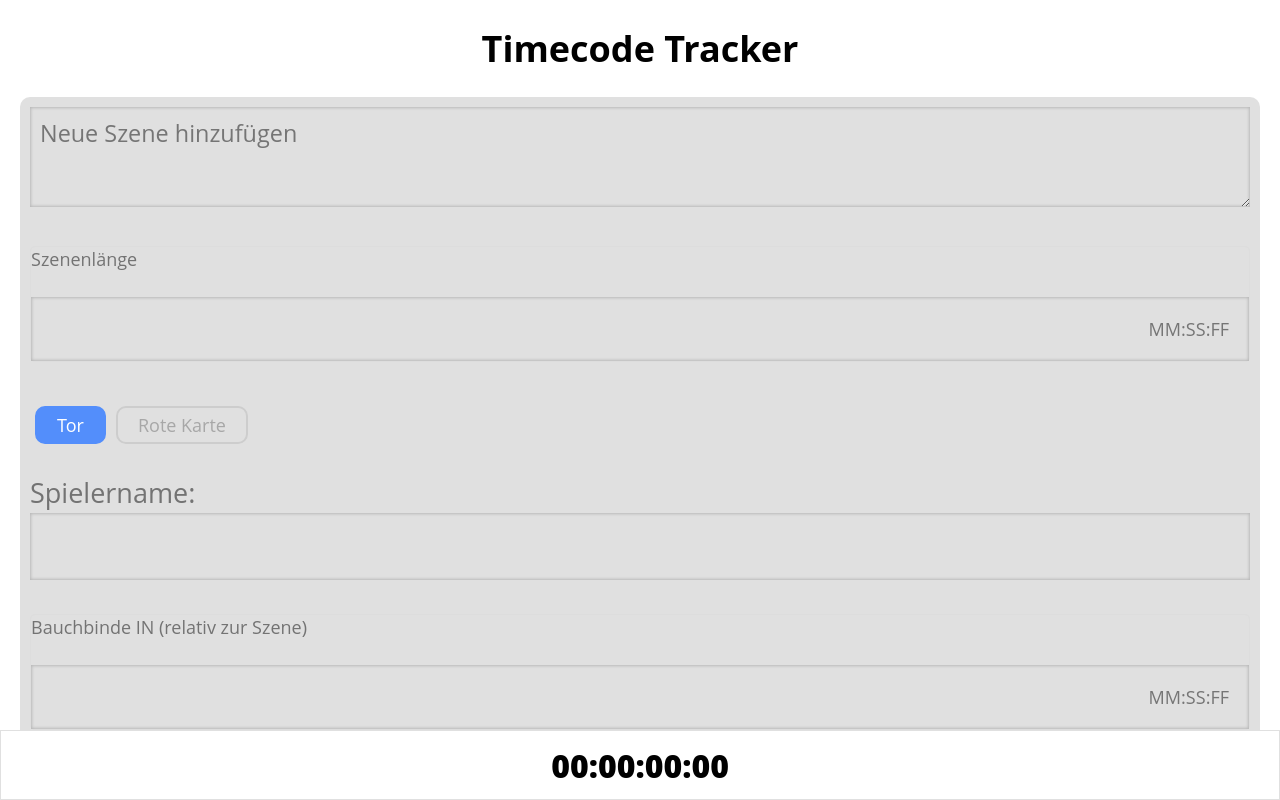
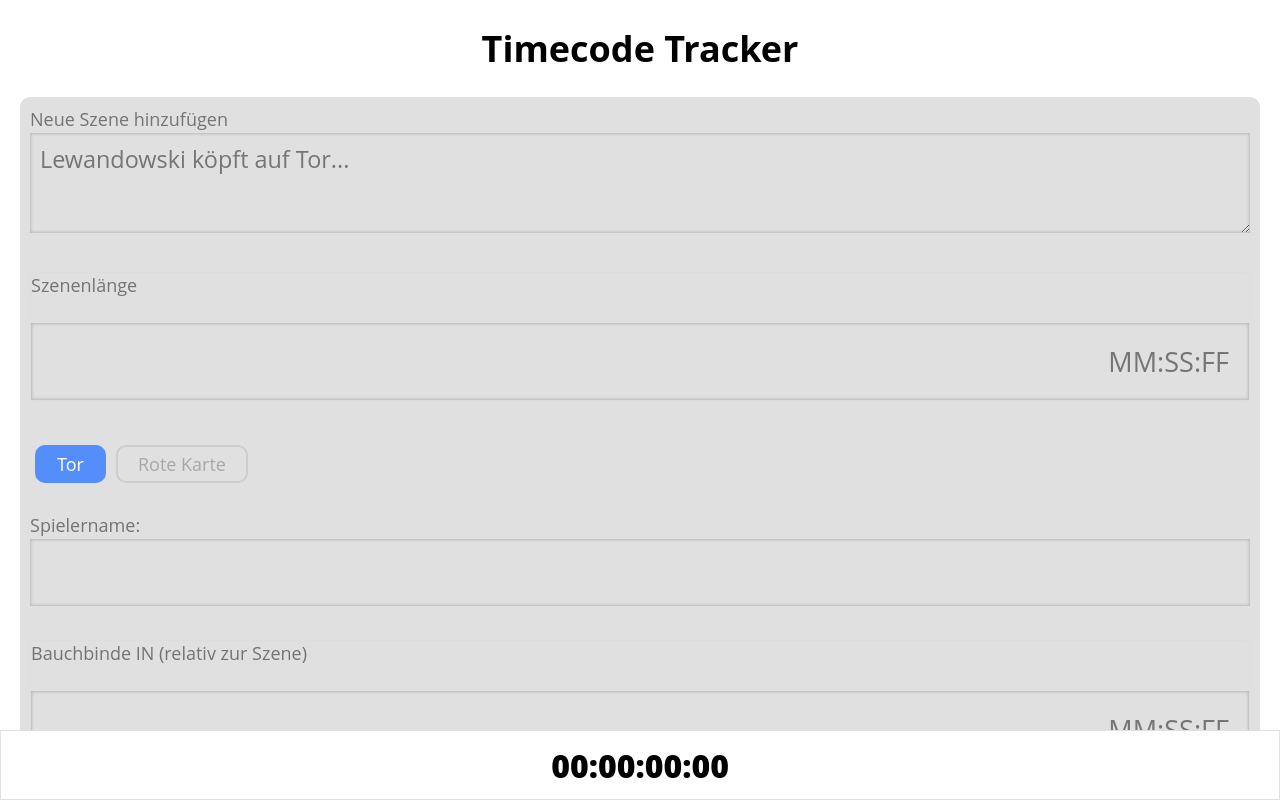
Before and after one commit to mpagels/Bundesliga-Timecode-Tracker, a React (Create React App) app: page / in a window 1280 px wide. Both pictures are taken after a click on the button "Tor". Shown: the top 800 px of the page. Built offline with nearby package versions, Linux system fonts and the light colour scheme.

Commit message:
Fix QA findings

```diff
--- a/src/components/SequenceInput/SequenceInput.js
+++ b/src/components/SequenceInput/SequenceInput.js
@@ -49,14 +49,16 @@ export default function SequenceInput({ onSaveClick }) {
       isEmpty={isDirty && (isEmptyScene || (isEmptyEvent && activeTagIndex))}
     >
       <form onSubmit={handleSubmit}>
+        <StyledLabel htmlFor="description">Neue Szene hinzufügen</StyledLabel>
         <SceneDescription
           onChange={(event) =>
             (event.target.value.trim().length !== 0 ||
               description.length === 1) &&
             handleDescriptionChange(event)
           }
-          placeholder="Neue Szene hinzufügen"
+          placeholder="Lewandowski köpft auf Tor..."
           name="description"
+          id="description"
           value={description}
         />
         {isDirty && isEmptyScene && !description ? (
@@ -88,7 +90,7 @@ export default function SequenceInput({ onSaveClick }) {
         </TagContainer>
         {activeTagIndex === null || (
           <>
-            <PlayerName htmlFor="playerName">Spielername:</PlayerName>
+            <StyledLabel htmlFor="playerName">Spielername:</StyledLabel>
             <NameInput
               type="text"
               id="playerName"
@@ -126,7 +128,7 @@ export default function SequenceInput({ onSaveClick }) {
                 style={{ margin: '10px 0' }}
                 disabled={disabled}
                 handleBackSpace={handleBackSpace}
-                title="Bauchbinde Länge in ssff (s=sec / f=frame)"
+                title="Bauchbinde Länge"
                 placeholder="SS:FF"
                 inputValue={formatter(timeCodeLowerThirdLength)}
                 onChange={(event) =>
@@ -334,12 +336,11 @@ const TagContainer = styled.div`
   display: flex;
   margin: 10px 10px 30px 0;
 `
-const PlayerName = styled.label`
+const StyledLabel = styled.label`
   display: inline-block;
   margin-bottom: 2px;
   color: #737373;
   font-size: 18px;
-  font-size: 150%;
 `
 const NameInput = styled.input`
   padding: 20px;
--- a/src/components/TimecodeTracker/TimecodeInput.js
+++ b/src/components/TimecodeTracker/TimecodeInput.js
@@ -51,7 +51,6 @@ const InputContainer = styled.div`
 const Label = styled.label`
   color: #737373;
   display: inline-block;
-  font-size: 150%;
   font-size: 18px;
   margin-bottom: 2px;
 `
@@ -67,7 +66,6 @@ const Input = styled.input`
   border: 0;
   box-shadow: inset 0 0 3px 1px #b8b8b8;
   font-size: 150%;
-  font-size: 18px;
   padding: 15px;
   padding: 20px;
   text-align: right;
```
